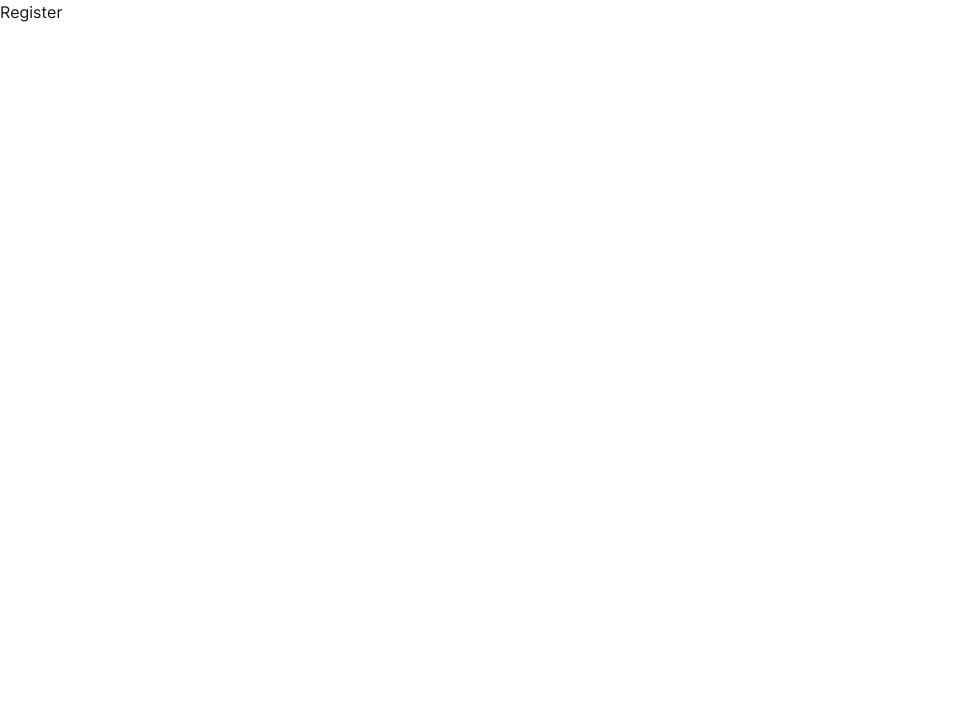
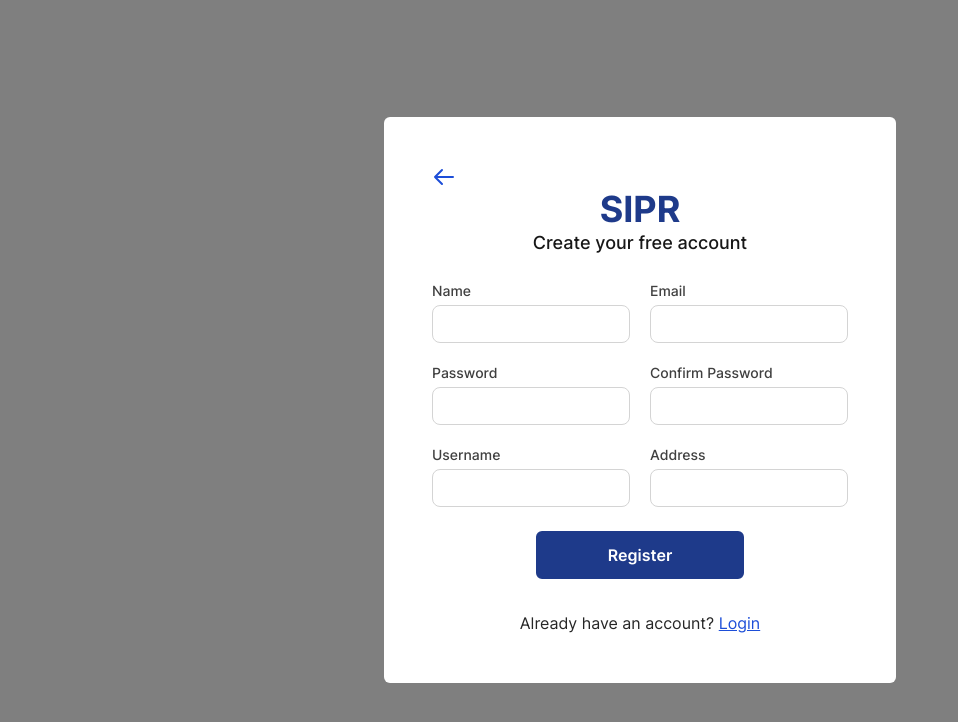
Before and after one commit to beeonepens/sipr-frontend, a Next.js app in the folder apps/user-web/: page /register in a window 1280 px wide. Shown: the top 722 px of the page, without its empty margins (0-958 px from the left). Built offline with nearby package versions, Linux system fonts and the light colour scheme.

Commit message:
feat(user): create registerPage

```diff
--- a/apps/user-web/components/atoms/Button/PrimaryButton.tsx
+++ b/apps/user-web/components/atoms/Button/PrimaryButton.tsx
@@ -5,12 +5,16 @@ interface Props {
   children: string;
   type?: 'button' | 'reset' | 'submit';
   variant?: 'solid' | 'outline';
+  fullWidth?: boolean;
+  rounded?: 'sm' | 'md' | 'lg' | 'xl' | 'none';
 }
 
 export default function PrimaryButton({
   children = 'Button',
   type = 'button',
   variant = 'solid',
+  fullWidth,
+  rounded = 'md',
 }: Props) {
   return (
     <button
@@ -19,9 +23,15 @@ export default function PrimaryButton({
       className={clsx(
         'rounded-md border-2 py-2.5 px-6 font-semibold transition duration-150 ease-in',
         variant === 'solid' &&
-          'bg-primary-600 border-primary-600 hover:bg-primary-800 hover:border-primary-800 text-white',
+          'bg-primary-900 border-primary-900 hover:bg-primary-700 hover:border-primary-700 text-white',
         variant === 'outline' &&
-          'border-primary-600 text-primary-600 hover:text-primary-800 hover:border-primary-800 bg-transparent hover:bg-black hover:bg-opacity-10'
+          'border-primary-900 text-primary-900 hover:text-primary-800 hover:border-primary-700 bg-transparent hover:bg-black hover:bg-opacity-10',
+        fullWidth && 'w-full',
+        rounded === 'none' && 'rounded-none',
+        rounded === 'sm' && 'rounded-sm',
+        rounded === 'md' && 'rounded-md',
+        rounded === 'lg' && 'rounded-lg',
+        rounded === 'xl' && 'rounded-xl'
       )}
     >
       {children}
--- /dev/null
+++ b/apps/user-web/components/atoms/Form/Input.tsx
@@ -0,0 +1,20 @@
+import React from 'react';
+
+interface Props extends React.InputHTMLAttributes<HTMLInputElement> {
+  type: string;
+  id: string;
+  ref?: string;
+}
+
+export default function Input({ type = 'text', id, ref, ...others }: Props) {
+  return (
+    <input
+      type={type}
+      id={id}
+      name={id}
+      ref={ref}
+      {...others}
+      className="focus:border-primary-800 focus:ring-primary-800 rounded-lg border-gray-300 sm:text-sm "
+    />
+  );
+}
--- /dev/null
+++ b/apps/user-web/components/atoms/Form/Label.tsx
@@ -0,0 +1,14 @@
+import React from 'react';
+
+interface Props {
+  id: string;
+  children: string;
+}
+
+export default function Label({ children = 'label', id }: Props) {
+  return (
+    <label htmlFor={id} className="text-sm font-medium text-gray-700">
+      {children}
+    </label>
+  );
+}
--- /dev/null
+++ b/apps/user-web/components/atoms/Icon/ArrowLeftIcon.tsx
@@ -0,0 +1,24 @@
+import React from 'react';
+
+interface Props {
+  className?: string;
+}
+
+export default function ArrowLeftIcon({ className = 'h-6 w-6' }: Props) {
+  return (
+    <svg
+      xmlns="http://www.w3.org/2000/svg"
+      className={className}
+      fill="none"
+      viewBox="0 0 24 24"
+      stroke="currentColor"
+      strokeWidth={2}
+    >
+      <path
+        strokeLinecap="round"
+        strokeLinejoin="round"
+        d="M10 19l-7-7m0 0l7-7m-7 7h18"
+      />
+    </svg>
+  );
+}
--- /dev/null
+++ b/apps/user-web/components/molecules/Form/FormControl.tsx
@@ -0,0 +1,25 @@
+import Input from '@components/atoms/Form/Input';
+import Label from '@components/atoms/Form/Label';
+import React from 'react';
+
+interface Props extends React.InputHTMLAttributes<HTMLInputElement> {
+  label: string;
+  id: string;
+  type: string;
+  ref?: string;
+}
+
+export default function FormControl({
+  label,
+  id,
+  type,
+  ref,
+  ...others
+}: Props) {
+  return (
+    <div className="flex flex-col justify-start gap-1">
+      <Label id={id}>{label}</Label>
+      <Input id={id} type={type} ref={ref} {...others} />
+    </div>
+  );
+}
--- a/apps/user-web/components/molecules/HomePage/AuthenticationLinks.tsx
+++ b/apps/user-web/components/molecules/HomePage/AuthenticationLinks.tsx
@@ -4,12 +4,14 @@ import React from 'react';
 
 export default function AuthenticationLinks() {
   return (
-    <div className="flex flex-row items-center justify-center gap-8">
+    <div className="mx-auto grid w-full grid-cols-1 items-center justify-center gap-8 md:w-1/5 md:grid-cols-2">
       <LinkTo to="/register">
-        <PrimaryButton variant="outline">Register</PrimaryButton>
+        <PrimaryButton fullWidth variant="outline">
+          Register
+        </PrimaryButton>
       </LinkTo>
       <LinkTo to="/login">
-        <PrimaryButton>Login</PrimaryButton>
+        <PrimaryButton fullWidth>Login</PrimaryButton>
       </LinkTo>
     </div>
   );
--- /dev/null
+++ b/apps/user-web/pages/login.tsx
@@ -0,0 +1,9 @@
+import React from 'react';
+
+export default function Login() {
+  return (
+    <div>
+      <h2>Login</h2>
+    </div>
+  );
+}
--- a/apps/user-web/pages/register.tsx
+++ b/apps/user-web/pages/register.tsx
@@ -1,9 +1,59 @@
 import React from 'react';
+import PrimaryButton from '@components/atoms/Button/PrimaryButton';
+import LinkTo from '@components/atoms/LinkTo';
+import FormControl from '@components/molecules/Form/FormControl';
+import ArrowLeftIcon from '@components/atoms/Icon/ArrowLeftIcon';
 
 export default function Register() {
   return (
-    <div>
-      <h2>Register</h2>
-    </div>
+    <main className="flex min-h-screen flex-row items-center justify-center bg-black bg-opacity-50">
+      <div className="w-4/5 rounded-md bg-white p-12 md:w-3/5 lg:w-2/5">
+        <LinkTo to="/" className="hover:text-primary-500 text-primary-700">
+          <ArrowLeftIcon />
+        </LinkTo>
+
+        {/* register title & subtitle */}
+        <h2 className="text-primary-900 text-center text-4xl font-bold">
+          SIPR
+        </h2>
+        <h1 className="text-center text-lg font-medium">
+          Create your free account
+        </h1>
+
+        <form className="mt-6">
+          {/* forms input */}
+          <div className="grid grid-cols-1 gap-4 md:grid-cols-2 md:gap-5">
+            <FormControl id="name" label="Name" type="text" />
+            <FormControl id="email" label="Email" type="email" />
+            <FormControl id="password" label="Password" type="password" />
+            <FormControl
+              id="confirm-password"
+              label="Confirm Password"
+              type="password"
+            />
+            <FormControl id="username" label="Username" type="text" />
+            <FormControl id="address" label="Address" type="text" />
+          </div>
+
+          {/* forms submit button */}
+          <div className="mx-auto mt-6 flex w-full flex-row justify-center md:w-2/3 lg:w-1/2">
+            <PrimaryButton rounded="lg" type="submit" fullWidth>
+              Register
+            </PrimaryButton>
+          </div>
+
+          {/* link to login */}
+          <p className="mt-8 text-center text-gray-800">
+            Already have an account?{' '}
+            <LinkTo
+              to="/login"
+              className="hover:text-primary-500 text-primary-700 underline"
+            >
+              Login
+            </LinkTo>
+          </p>
+        </form>
+      </div>
+    </main>
   );
 }
--- a/packages/config/eslint-preset.js
+++ b/packages/config/eslint-preset.js
@@ -47,5 +47,6 @@ module.exports = {
     'jest/no-identical-title': 'error',
     'jest/prefer-to-have-length': 'warn',
     'jest/valid-expect': 'error',
+    'jsx-a11y/label-has-associated-control': [2, { assert: 'htmlFor' }],
   },
 };
```
